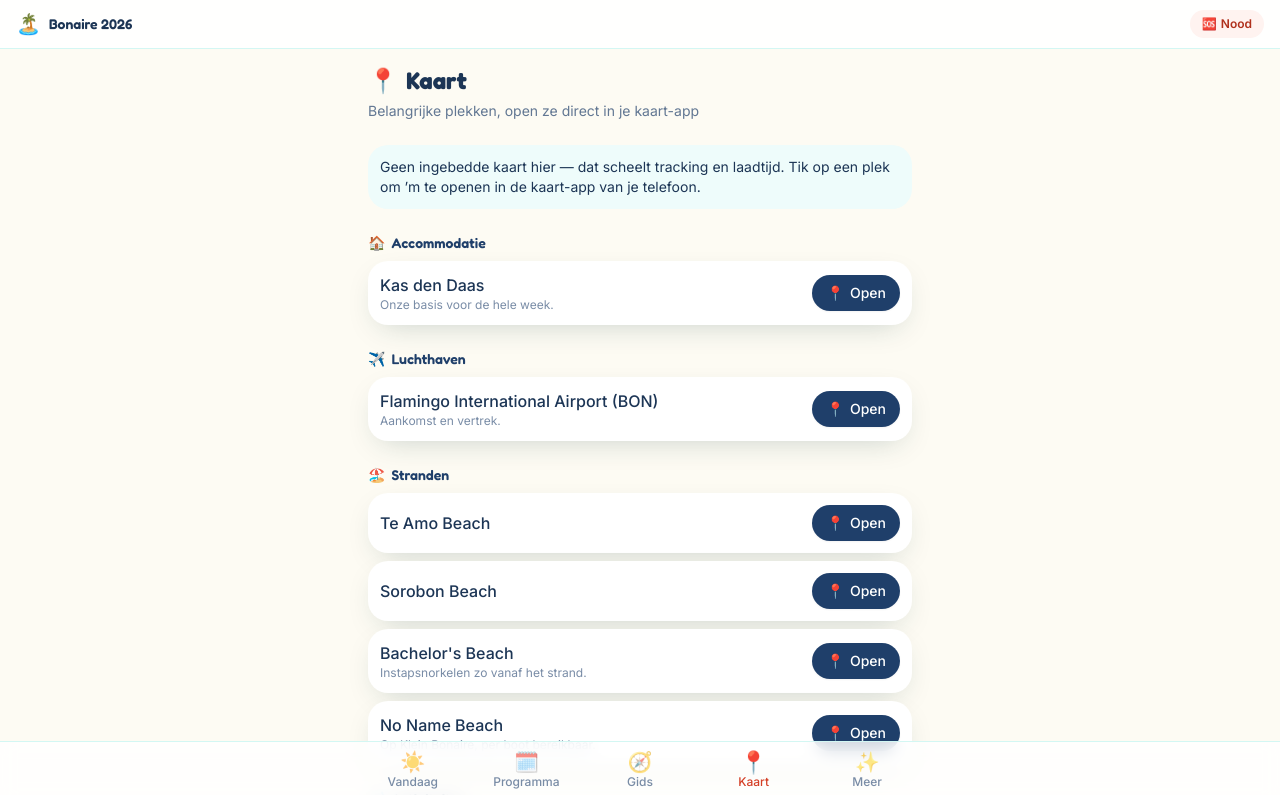
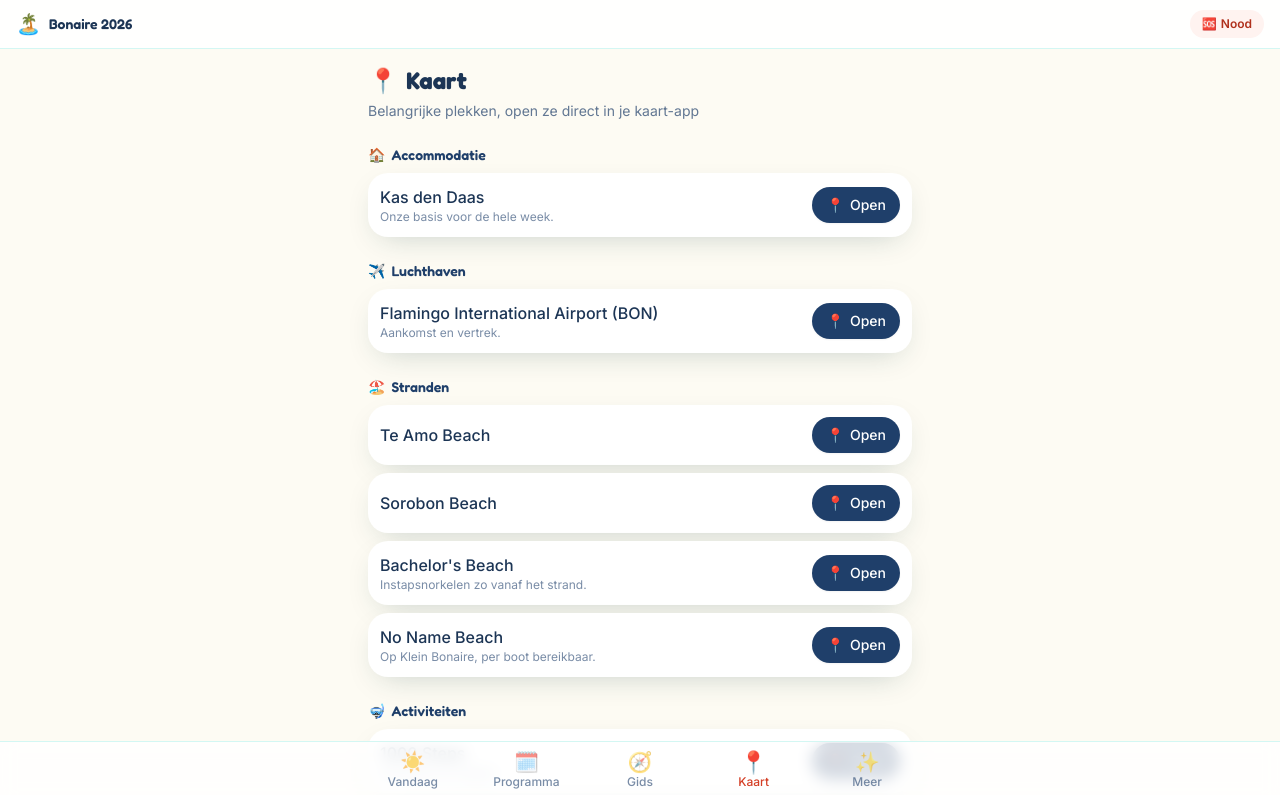
Before and after one commit to hhchardenberg-rgb/bonaire, a Next.js app: page /kaart in a window 1280 px wide. Shown: the top 795 px of the page. Built offline with nearby package versions, Linux system fonts and the light colour scheme.

Commit message:
Haal uitlegtekst over ingebedde kaart weg bij Kaart
Co-Authored-By: Claude Sonnet 5 <noreply@anthropic.com>
Claude-Session: https://claude.ai/code/session_01X1d1saykF7GZZh6iPJAHBk

```diff
--- a/src/app/(boekje)/kaart/page.tsx
+++ b/src/app/(boekje)/kaart/page.tsx
@@ -23,11 +23,6 @@ export default function KaartPagina() {
         ondertitel="Belangrijke plekken, open ze direct in je kaart-app"
         emoji="📍"
       />
-
-      <p className="rounded-xl2 bg-turquoise-50 p-3 text-sm text-diepblauw-800">
-        Geen ingebedde kaart hier — dat scheelt tracking en laadtijd. Tik op een plek om
-        &rsquo;m te openen in de kaart-app van je telefoon.
-      </p>
 
       <div className="space-y-6">
         {volgorde.map((type) => {
```
